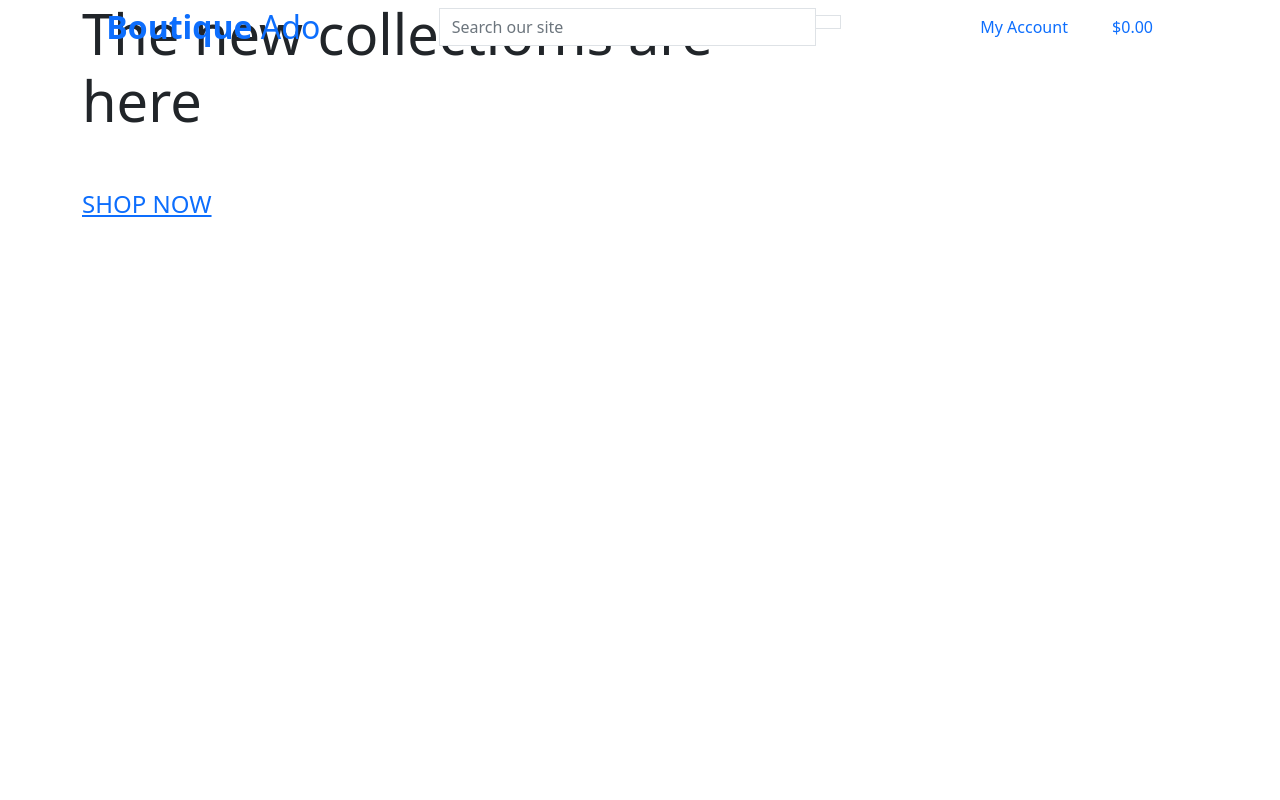
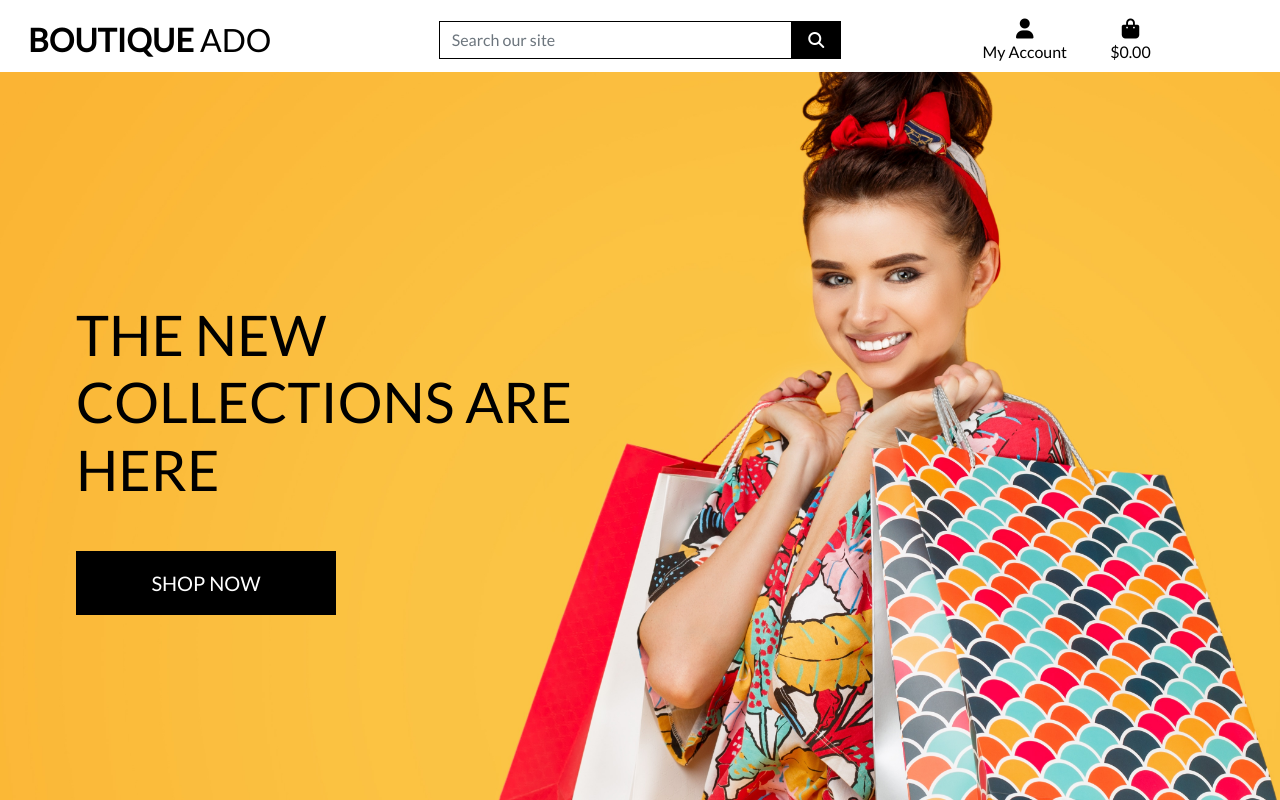
Before and after one commit to martinjohnson26/boutique_ado_v1, a Django app: page / in a window 1280 px wide. Run offline with Django 3.2, Linux system fonts and the light colour scheme; some libraries are stand-ins or nearby versions.

Commit message:
completed home page header and css

```diff
--- a/boutique_ado/urls.py
+++ b/boutique_ado/urls.py
@@ -15,9 +15,11 @@ Including another URLconf
 """
 from django.contrib import admin
 from django.urls import path, include
+from django.conf import settings
+from django.conf.urls.static import static
 
 urlpatterns = [
     path('admin/', admin.site.urls),
     path('accounts/', include('allauth.urls')),
-     path('', include('home.urls')),
-]
+    path('', include('home.urls')),
+] + static(settings.MEDIA_URL, document_root=settings.MEDIA_ROOT)
--- a/home/templates/home/index.html
+++ b/home/templates/home/index.html
@@ -1,7 +1,7 @@
 {% extends "base.html" %}
 {% load static %}
 
-{{% block page_header %}
+{% block page_header %}
     <div class="container header-container">
         <div class="row">
             <div class="col"></div>
@@ -12,13 +12,15 @@
 {% block content %}
     <div class="container h-100">
         <div class="row h-100">
-            <div class="col-7 cpl-md-6 my-auto">
-                <h1 class="display-4 logo-font text-black">The new collectioms are here</h1>
-            </div>
-            <div class="my-5">
-                <h4>
-                    <a href="" class="shop-now-button  btn-btn-lg rounded-0 text-uppercase py-3">Shop Now</a>
-                </h4>
+            <div class="col-7 col-md-6 my-auto">
+                <h1 class="display-4 logo-font text-black">
+                    The new collections are here
+                </h1>
+                <div class="my-5">
+                    <h4>
+                        <a href="" class="shop-now-button btn btn-lg rounded-0 text-uppercase py-3">Shop Now</a>
+                    </h4>
+                </div>
             </div>
         </div>
     </div>
--- /dev/null
+++ b/static/css/base.css
@@ -0,0 +1,81 @@
+html {
+    height: 100%;
+}
+
+body {
+    background: url('/media/homepage_background_cropped.jpg') no-repeat center center fixed;
+    background-size: cover;
+    height: calc(100vh - 164px);
+    color: #555;
+    font-family: 'Lato';
+}
+
+/* from Bulma */
+.icon {
+    align-items: center;
+    display: inline-flex;
+    justify-content: center;
+    height: 1.5rem;
+    width: 1.5rem;
+}
+
+.logo-font {
+    text-transform: uppercase;
+}
+
+.main-logo-link {
+    width: fit-content;
+}
+
+.shop-now-button {
+    background: black;
+    color: white;
+    min-width: 260px;
+}
+
+.btn-black {
+    background: black;
+    color: white;
+}
+
+.shop-now-button:hover,
+.shop-now-button:active,
+.shop-now-button:focus,
+.btn-black:hover,
+.btn-black:active,
+.btn-black:focus {
+    background: #222;
+    color: white;
+}
+
+.text-black {
+    color: #000 !important;
+}
+
+.border-black {
+    border: 1px solid black !important;
+}
+
+/* -------------------------------- Media Queries */
+
+/* Slightly larger container on xl screens */
+@media (min-width: 1200px) {
+  .container {
+    max-width: 90%;
+  }
+}
+
+/* fixed top navbar only on medium and up */
+@media (min-width: 992px) {
+    .fixed-top-desktop-only {
+        position: fixed;
+        top: 0;
+        right: 0;
+        left: 0;
+        z-index: 1030;
+    }
+
+    .header-container {
+        padding-top: 164px;
+    }
+}
--- a/templates/base.html
+++ b/templates/base.html
@@ -3,55 +3,51 @@
 <!doctype html>
 <html lang="en">
 <head>
-    {% block meta%}
+
+    {% block meta %}
     <meta http-equiv="X-UA-Compatible" content="ie=edge">
     <meta charset="utf-8">
-    <meta name="viewport" content="width=device-width, initial-scale=1">
+     <meta name="viewport" content="width=device-width, initial-scale=1, shrink-to-fit=no">
     {% endblock %}
 
     {% block extra_meta %}
     {% endblock %}
 
     {% block corecss %}
-    <link href="https://cdn.jsdelivr.net/npm/bootstrap@5.0.0-beta1/dist/css/bootstrap.min.css" rel="stylesheet"
-        integrity="sha384-giJF6kkoqNQ00vy+HMDP7azOuL0xtbfIcaT9wjKHr8RbDVddVHyTfAAsrekwKmP1" crossorigin="anonymous">
+    <link href="https://cdn.jsdelivr.net/npm/bootstrap@5.0.0-beta1/dist/css/bootstrap.min.css" rel="stylesheet" integrity="sha384-giJF6kkoqNQ00vy+HMDP7azOuL0xtbfIcaT9wjKHr8RbDVddVHyTfAAsrekwKmP1" crossorigin="anonymous">
+    <link rel="stylesheet" href="https://fonts.googleapis.com/css?family=Lato&display=swap">
+    <link rel="stylesheet" href="{% static 'css/base.css' %}">
     {% endblock %}
 
     {% block extra_css %}
     {% endblock %}
 
-    {% block corejs%}
-    <script src="https://code.jquery.com/jquery-3.4.1.slim.min.js"
-        integrity="sha384-J6qa4849blE2+poT4WnyKhv5vZF5SrPo0iEjwBvKU7imGFAV0wwj1yYfoRSJoZ+n"
-        crossorigin="anonymous"></script>
-    <script src="https://cdn.jsdelivr.net/npm/popper.js@1.16.0/dist/umd/popper.min.js"
-        integrity="sha384-Q6E9RHvbIyZFJoft+2mJbHaEWldlvI9IOYy5n3zV9zzTtmI3UksdQRVvoxMfooAo"
-        crossorigin="anonymous"></script>
-    <script src="https://stackpath.bootstrapcdn.com/bootstrap/4.4.1/js/bootstrap.min.js"
-        integrity="sha384-wfSDF2E50Y2D1uUdj0O3uMBJnjuUD4Ih7YwaYd1iqfktj0Uod8GCExl3Og8ifwB6"
-        crossorigin="anonymous"></script>
+    {% block corejs %}
+    <script src="https://kit.fontawesome.com/6bfaa63a9e.js" crossorigin="anonymous"></script>
+    <script src="https://code.jquery.com/jquery-3.4.1.slim.min.js" integrity="sha384-J6qa4849blE2+poT4WnyKhv5vZF5SrPo0iEjwBvKU7imGFAV0wwj1yYfoRSJoZ+n" crossorigin="anonymous"></script>
+    <script src="https://cdn.jsdelivr.net/npm/popper.js@1.16.0/dist/umd/popper.min.js" integrity="sha384-Q6E9RHvbIyZFJoft+2mJbHaEWldlvI9IOYy5n3zV9zzTtmI3UksdQRVvoxMfooAo" crossorigin="anonymous"></script>
+    <script src="https://stackpath.bootstrapcdn.com/bootstrap/4.4.1/js/bootstrap.min.js" integrity="sha384-wfSDF2E50Y2D1uUdj0O3uMBJnjuUD4Ih7YwaYd1iqfktj0Uod8GCExl3Og8ifwB6" crossorigin="anonymous"></script>
     {% endblock %}
 
     {% block extra_js %}
     {% endblock %}
 
     <title>Boutique Ado {% block extra_title %}{% endblock %}</title>
-</head>
-<body>
+  </head>
+  <body>
     <header class="container-fluid fixed-top">
-        <div class="row">
+        <div id="topnav" class="row bg-white pt-lg-2 d-none d-lg-flex">
             <div class="col-12 col-lg-4 my-auto py-1 py-lg-0 text-center text-lg-left">
-                <a href="{% 'home' %" class="nav-link main-logo-link">
+                <a href="{% url 'home' %}" class="nav-link main-logo-link">
                     <h2 class="logo-font text-black my-0"><strong>Boutique</strong> Ado</h2>
                 </a>
             </div>
             <div class="col-12 col-lg-4 my-auto py-1 py-lg-0">
                 <form method="GET" action="">
-                    <div class="input-group w=100">
-                        <input class="form-control border border-black rounded-0" type="text" name="q"
-                            placeholder="Search our site">
+                    <div class="input-group w-100">
+                        <input class="form-control border border-black rounded-0" type="text" name="q" placeholder="Search our site">
                         <div class="input-group-append">
-                            <button class="form-control btn btn-black border borderr-black rounded-0" type="submit">
+                            <button class="form-control btn btn-black border border-black rounded-0" type="submit">
                                 <span class="icon">
                                     <i class="fas fa-search"></i>
                                 </span>
@@ -100,8 +96,9 @@
             </div>
         </div>
     </header>
+
     {% if messages %}
-    <div class="message-container"></div>
+        <div class="message-container"></div>
     {% endif %}
 
     {% block page_header %}
@@ -113,9 +110,6 @@
     {% block postloadjs %}
     {% endblock %}
 
-    <!-- Optional JavaScript; choose one of the two! -->
 
-    <!-- Option 1: Bootstrap Bundle with Popper -->
-
-</body>
+  </body>
 </html>
```
Also changed, not shown: boutique_ado/settings.py (+8 -3 lines), media/homepage_background_cropped.jpg (added).
